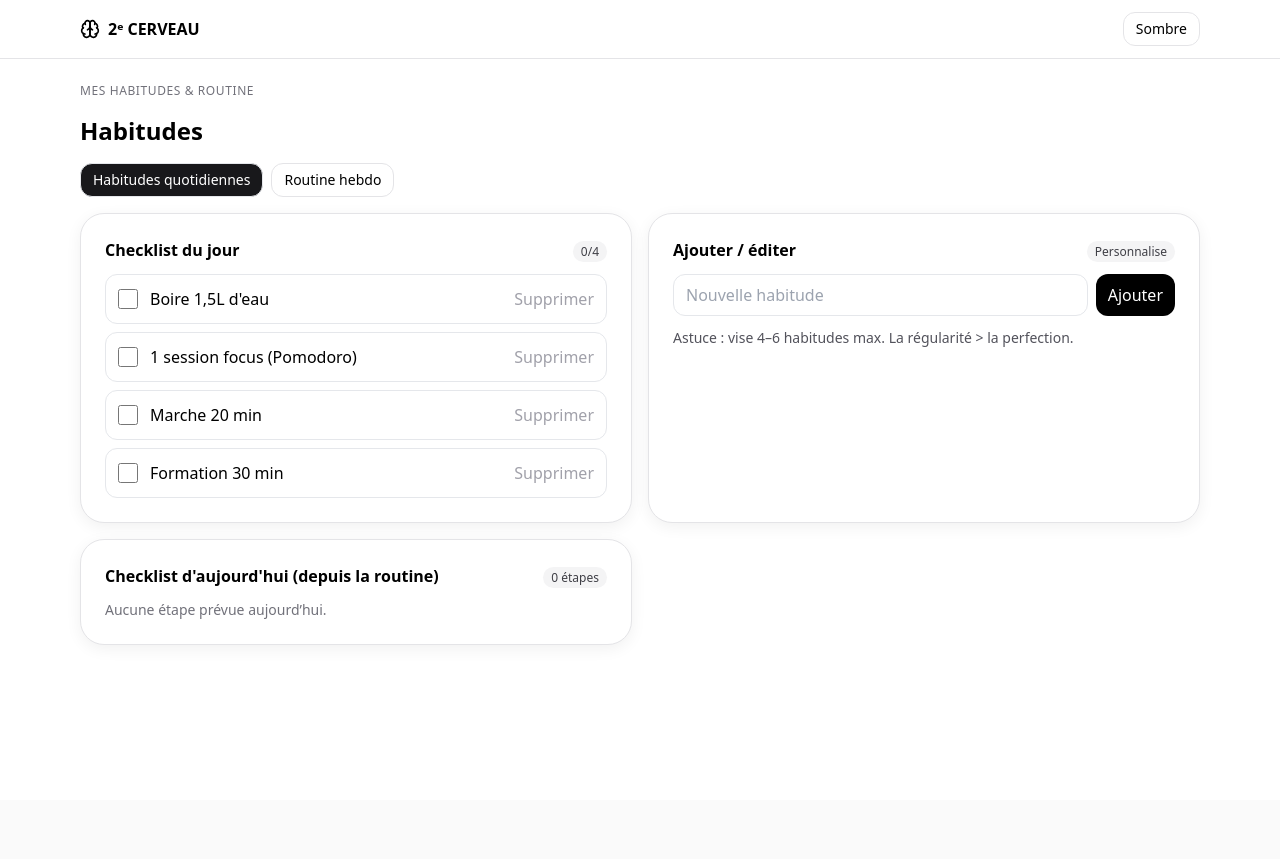
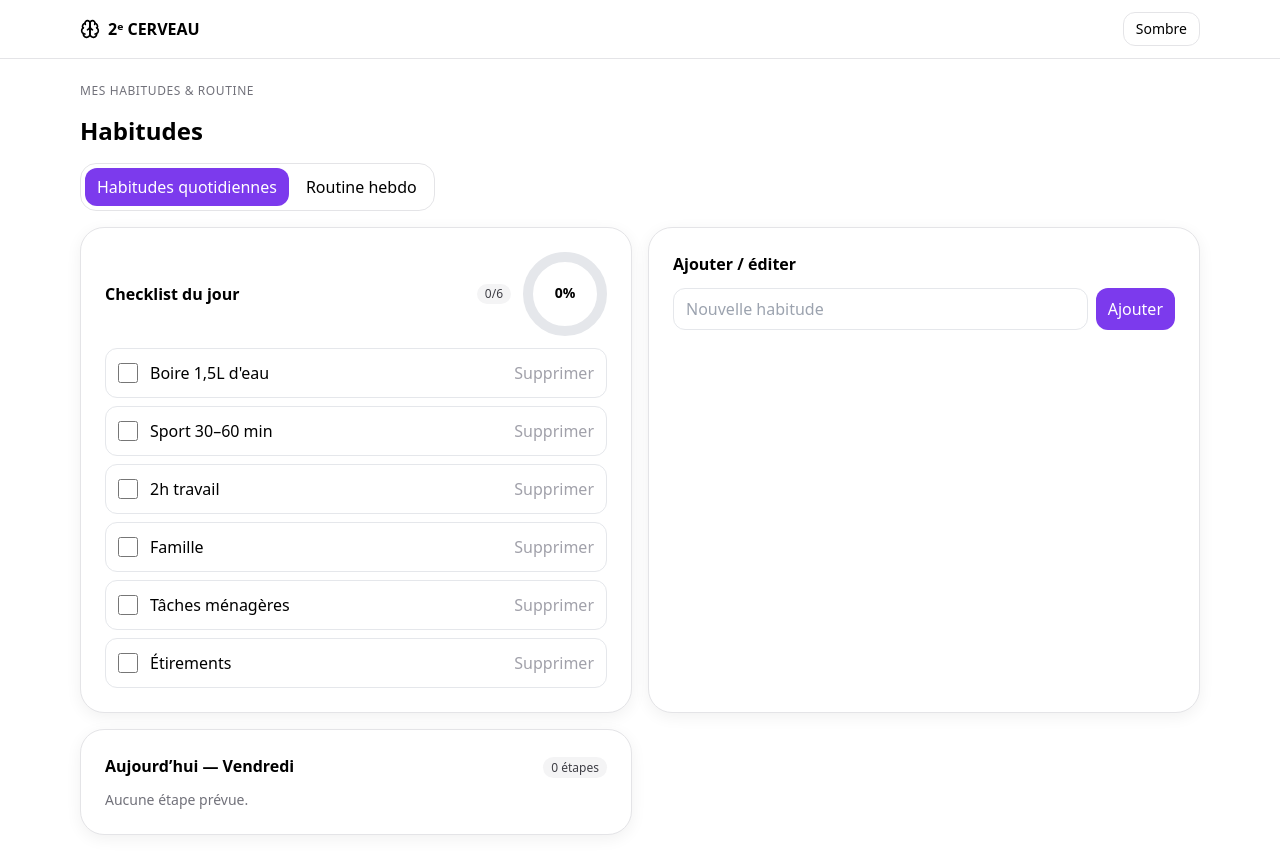
Before and after one commit to PaPyNoVa-84/Routine-Dashboard, a React (Vite) app: page /habits in a window 1280 px wide. Before the commit the page ends 800 px from the top, so only its background shows below. Built offline with nearby package versions, Linux system fonts and the light colour scheme.

Commit message:
Update Habits.jsx

```diff
--- a/src/pages/Habits.jsx
+++ b/src/pages/Habits.jsx
@@ -1,39 +1,33 @@
-import React, { useEffect, useState } from 'react'
+import React, { useEffect, useMemo, useState } from 'react'
 
-// utils localStorage
+/* helpers localStorage */
 const todayKey = () => new Date().toISOString().slice(0,10)
 const load = (k, f) => { try { const v = localStorage.getItem(k); return v ? JSON.parse(v) : f } catch { return f } }
 const save = (k, v) => localStorage.setItem(k, JSON.stringify(v))
 
-// Habitudes par défaut
+/* HABITUDES – ta liste (D1) */
 const defaultHabits = [
   { id:'h_water', name:"Boire 1,5L d'eau" },
-  { id:'h_focus', name:'1 session focus (Pomodoro)' },
-  { id:'h_walk', name:'Marche 20 min' },
-  { id:'h_learning', name:'Formation 30 min' },
+  { id:'h_sport', name:'Sport 30–60 min' },
+  { id:'h_work2h', name:'2h travail' },
+  { id:'h_family', name:'Famille' },
+  { id:'h_house', name:'Tâches ménagères' },
+  { id:'h_stretch', name:'Étirements' },
 ]
 
-// Routine hebdo par défaut (tu ajusteras)
+/* ROUTINE – simple liste avec heures (F1) */
 const defaultTemplate = {
   Mon: [
-    { id:'m1', time:'08:00', text:'Hydratation + routine' },
-    { id:'m2', time:'09:00', text:'Deep Work — Offre/Produit' },
-    { id:'m3', time:'11:15', text:'Créa pub (1 visuel + 1 copy)' },
-    { id:'m4', time:'14:00', text:'Analyse KPI / itérations' },
-    { id:'m5', time:'18:00', text:'Sport / marche' },
+    { id:'mo1', time:'08:00', text:'Hydratation + lumière du jour' },
+    { id:'mo2', time:'09:00', text:'Deep Work — 2h' },
+    { id:'mo3', time:'18:00', text:'Sport / Étirements' },
   ],
-  Tue: [
-    { id:'t1', time:'08:00', text:'Hydratation + marche 10 min' },
-    { id:'t2', time:'09:00', text:'Deep Work — Produit/Pubs' },
-    { id:'t3', time:'11:00', text:'UGC / Créa publicités' },
-    { id:'t4', time:'16:00', text:'Admin / mails' },
-  ],
-  Wed: [], Thu: [], Fri: [], Sat: [], Sun: [],
+  Tue: [], Wed: [], Thu: [], Fri: [], Sat: [], Sun: [],
 }
-
 const wd = ['Sun','Mon','Tue','Wed','Thu','Fri','Sat']
 const wdLabel = { Mon:'Lundi', Tue:'Mardi', Wed:'Mercredi', Thu:'Jeudi', Fri:'Vendredi', Sat:'Samedi', Sun:'Dimanche' }
 
+/* petit bloc section réutilisable */
 function Section({ title, right, children }) {
   return (
     <div className="card p-5 md:p-6">
@@ -46,56 +40,80 @@ function Section({ title, right, children }) {
   )
 }
 
+/* Progress ring (C2) – SVG simple */
+function ProgressRing({ value=0, size=84, stroke=10 }) {
+  const r = (size - stroke) / 2
+  const c = 2 * Math.PI * r
+  const o = c * (1 - Math.min(Math.max(value,0),1))
+  return (
+    <svg width={size} height={size}>
+      <circle cx={size/2} cy={size/2} r={r} stroke="#e5e7eb" className="dark:stroke-zinc-800" strokeWidth={stroke} fill="none"/>
+      <circle cx={size/2} cy={size/2} r={r} stroke="var(--accent)" strokeWidth={stroke} fill="none"
+              className="ring" strokeDasharray={c} strokeDashoffset={o} strokeLinecap="round"/>
+      <text x="50%" y="50%" dominantBaseline="middle" textAnchor="middle" className="text-sm font-semibold">{Math.round(value*100)}%</text>
+    </svg>
+  )
+}
+
 export default function Habits(){
-  // Onglets
   const [tab, setTab] = useState('daily') // daily | week
 
-  // Habitudes quotidiennes
+  /* Habitudes (D1) */
   const [habits, setHabits] = useState(()=> load('habits:list', defaultHabits))
   const [done, setDone] = useState(()=> load('habits:done:'+todayKey(), {}))
   const [newHabit, setNewHabit] = useState('')
   useEffect(()=> save('habits:list', habits), [habits])
   useEffect(()=> save('habits:done:'+todayKey(), done), [done])
-  const toggleHabit = (id)=> setDone(d => ({ ...d, [id]: !d[id] }))
+  const toggleHabit = id => setDone(d => ({ ...d, [id]: !d[id] }))
   const addHabit = ()=>{
-    if(!newHabit.trim()) return
-    setHabits(h => [...h, { id: crypto.randomUUID(), name: newHabit.trim() }])
-    setNewHabit('')
+    const n = newHabit.trim(); if(!n) return
+    setHabits(h => [...h, { id: crypto.randomUUID(), name:n }]); setNewHabit('')
   }
-  const removeHabit = (id)=> setHabits(h => h.filter(x => x.id !== id))
-  const doneCount = Object.values(done).filter(Boolean).length
+  const removeHabit = id => setHabits(h => h.filter(x => x.id!==id))
+  const progress = useMemo(()=> habits.length ? Object.values(done).filter(Boolean).length / habits.length : 0, [done, habits])
 
-  // Routine hebdo
+  /* Routine (F1 / G1 / H1) */
   const [tmpl, setTmpl] = useState(()=> load('routine:template', defaultTemplate))
   useEffect(()=> save('routine:template', tmpl), [tmpl])
   const todayWd = wd[new Date().getDay()]
   const [currentDay, setCurrentDay] = useState(todayWd)
-  const addStep = (day)=> setTmpl(t => ({ ...t, [day]: [...(t[day]||[]), { id: crypto.randomUUID(), time:'09:00', text:'Nouvelle étape' }] }))
-  const rmStep = (day, id)=> setTmpl(t => ({ ...t, [day]: (t[day]||[]).filter(x => x.id !== id) }))
-  const updStep = (day, id, patch)=> setTmpl(t => ({ ...t, [day]: (t[day]||[]).map(x => x.id===id ? { ...x, ...patch } : x) }))
-
-  // Checklist d'aujourd'hui basée sur la routine du jour
+  const addStep = day => setTmpl(t => ({ ...t, [day]: [...(t[day]||[]), { id:crypto.randomUUID(), time:'09:00', text:'Nouvelle étape' }] }))
+  const rmStep = (day,id) => setTmpl(t => ({ ...t, [day]: (t[day]||[]).filter(x => x.id!==id) }))
+  const updStep = (day,id,patch) => setTmpl(t => ({ ...t, [day]: (t[day]||[]).map(x => x.id===id ? { ...x, ...patch } : x) }))
   const [todayCheck, setTodayCheck] = useState(()=> load('routine:done:'+todayKey(), {}))
   useEffect(()=> save('routine:done:'+todayKey(), todayCheck), [todayCheck])
   const todayList = (tmpl[todayWd]||[]).sort((a,b)=> a.time.localeCompare(b.time))
 
   return (
     <div className="container py-6 space-y-4">
-      <div className="text-xs text-zinc-500 mb-1 uppercase tracking-wider">Mes habitudes & routine</div>
-      <h1 className="text-2xl font-bold mb-2">Habitudes</h1>
+      <div className="text-xs text-zinc-500 uppercase tracking-wider">Mes habitudes & routine</div>
+      <h1 className="text-2xl font-bold">Habitudes</h1>
 
-      {/* Onglets */}
-      <div className="flex gap-2 text-sm mb-2">
-        <button onClick={()=>setTab('daily')} className={`px-3 py-1.5 rounded-xl border ${tab==='daily' ? 'bg-zinc-900 text-white dark:bg-white dark:text-black' : 'border-zinc-200 dark:border-zinc-800'}`}>Habitudes quotidiennes</button>
-        <button onClick={()=>setTab('week')}  className={`px-3 py-1.5 rounded-xl border ${tab==='week'  ? 'bg-zinc-900 text-white dark:bg-white dark:text-black' : 'border-zinc-200 dark:border-zinc-800'}`}>Routine hebdo</button>
+      {/* Onglets sticky (K1) */}
+      <div className="sticky-tabs mt-2">
+        <div className="sticky-tabs-inner inline-flex gap-1">
+          <button onClick={()=>setTab('daily')}  className={`px-3 py-1.5 rounded-xl ${tab==='daily' ? 'text-white' : 'border border-transparent'}`} style={tab==='daily'?{background:'var(--accent)'}:{}} >
+            Habitudes quotidiennes
+          </button>
+          <button onClick={()=>setTab('week')} className={`px-3 py-1.5 rounded-xl ${tab==='week' ? 'text-white' : 'border border-transparent'}`} style={tab==='week'?{background:'var(--accent)'}:{}} >
+            Routine hebdo
+          </button>
+        </div>
       </div>
 
       {tab==='daily' && (
         <div className="grid md:grid-cols-2 gap-4">
-          <Section title="Checklist du jour" right={<span className="badge">{doneCount}/{habits.length}</span>}>
+          {/* Checklist + progress ring (C2) */}
+          <Section
+            title="Checklist du jour"
+            right={<div className="flex items-center gap-3">
+              <span className="badge">{Object.values(done).filter(Boolean).length}/{habits.length}</span>
+              <ProgressRing value={progress}/>
+            </div>}
+          >
             <div className="space-y-2">
               {habits.map(h => (
-                <label key={h.id} className="flex items-center justify-between rounded-xl border p-3 dark:border-zinc-800">
+                <label key={h.id} className="flex items-center justify-between rounded-xl border p-3 dark:border-zinc-800 hover:shadow">
                   <div className="flex items-center gap-3">
                     <input type="checkbox" className="h-5 w-5" checked={!!done[h.id]} onChange={()=>toggleHabit(h.id)} />
                     <span>{h.name}</span>
@@ -107,26 +125,26 @@ export default function Habits(){
             </div>
           </Section>
 
-          <Section title="Ajouter / éditer" right={<span className="badge">Personnalise</span>}>
-            <div className="flex gap-2 mb-3">
-              <input value={newHabit} onChange={e=>setNewHabit(e.target.value)} placeholder="Nouvelle habitude" className="border rounded-xl px-3 py-2 w-full" />
-              <button onClick={addHabit} className="px-3 py-2 rounded-xl bg-black text-white dark:bg-white dark:text-black">Ajouter</button>
+          {/* Ajout rapide */}
+          <Section title="Ajouter / éditer">
+            <div className="flex gap-2">
+              <input value={newHabit} onChange={e=>setNewHabit(e.target.value)} placeholder="Nouvelle habitude"
+                     className="border rounded-xl px-3 py-2 w-full dark:border-zinc-800"/>
+              <button onClick={addHabit} className="btn-accent">Ajouter</button>
             </div>
-            <p className="text-sm text-zinc-600 dark:text-zinc-300">Astuce : vise 4–6 habitudes max. La régularité > la perfection.</p>
           </Section>
 
-          <Section title="Checklist d'aujourd'hui (depuis la routine)" right={<span className="badge">{todayList.length} étapes</span>}>
+          {/* Checklist générée depuis la routine du jour (H1) */}
+          <Section title={`Aujourd’hui — ${wdLabel[todayWd]}`} right={<span className="badge">{todayList.length} étapes</span>}>
             <div className="space-y-2">
               {todayList.map(it => (
-                <label key={it.id} className="flex items-center justify-between rounded-xl border p-3 dark:border-zinc-800">
-                  <div className="flex items-center gap-3">
-                    <input type="checkbox" className="h-5 w-5" checked={!!todayCheck[it.id]} onChange={()=> setTodayCheck(s=> ({...s, [it.id]: !s[it.id]})) } />
-                    <span className="font-medium tabular-nums">{it.time}</span>
-                    <span>{it.text}</span>
-                  </div>
+                <label key={it.id} className="flex items-center gap-3 rounded-xl border p-3 dark:border-zinc-800">
+                  <input type="checkbox" className="h-5 w-5" checked={!!todayCheck[it.id]} onChange={()=>setTodayCheck(s=>({...s, [it.id]: !s[it.id]}))}/>
+                  <span className="font-medium tabular-nums">{it.time}</span>
+                  <span>{it.text}</span>
                 </label>
               ))}
-              {todayList.length===0 && <div className="text-sm text-zinc-500">Aucune étape prévue aujourd’hui.</div>}
+              {todayList.length===0 && <div className="text-sm text-zinc-500">Aucune étape prévue.</div>}
             </div>
           </Section>
         </div>
@@ -136,45 +154,26 @@ export default function Habits(){
         <div className="space-y-4">
           <div className="flex flex-wrap gap-2">
             {['Mon','Tue','Wed','Thu','Fri','Sat','Sun'].map(d => (
-              <button key={d} onClick={()=>setCurrentDay(d)} className={`px-3 py-1.5 rounded-xl border ${currentDay===d ? 'bg-zinc-900 text-white dark:bg-white dark:text-black' : 'border-zinc-200 dark:border-zinc-800'}`}>{wdLabel[d]}</button>
+              <button key={d} onClick={()=>setCurrentDay(d)}
+                className={`px-3 py-1.5 rounded-xl border ${currentDay===d?'text-white':''}`}
+                style={currentDay===d?{background:'var(--accent)'}:{}} >
+                {wdLabel[d]}
+              </button>
             ))}
           </div>
 
-          <Section title={`Routine — ${wdLabel[currentDay]}`} right={<button onClick={()=>addStep(currentDay)} className="px-3 py-1.5 rounded-xl border border-zinc-200 dark:border-zinc-800">+ Étape</button>}>
+          <Section title={`Routine — ${wdLabel[currentDay]}`} right={
+            <button onClick={()=>addStep(currentDay)} className="px-3 py-1.5 rounded-xl border border-zinc-200 dark:border-zinc-800">+ Étape</button>
+          }>
             <div className="space-y-2">
-              {(tmpl[currentDay]||[]).sort((a,b)=> a.time.localeCompare(b.time)).map(it => (
+              {(tmpl[currentDay]||[]).sort((a,b)=>a.time.localeCompare(b.time)).map(it => (
                 <div key={it.id} className="flex items-center gap-2 border rounded-xl p-2 dark:border-zinc-800">
-                  <input type="time" value={it.time} onChange={e=>updStep(currentDay, it.id, { time: e.target.value })} className="border rounded-xl px-2 py-1" />
-                  <input value={it.text} onChange={e=>updStep(currentDay, it.id, { text: e.target.value })} className="border rounded-xl px-3 py-1 w-full" />
+                  <input type="time" value={it.time} onChange={e=>updStep(currentDay, it.id, { time:e.target.value })} className="border rounded-xl px-2 py-1 dark:border-zinc-800"/>
+                  <input value={it.text} onChange={e=>updStep(currentDay, it.id, { text:e.target.value })} className="border rounded-xl px-3 py-1 w-full dark:border-zinc-800"/>
                   <button onClick={()=>rmStep(currentDay, it.id)} className="px-2 py-1 rounded-xl border border-zinc-200 dark:border-zinc-800">Suppr</button>
                 </div>
               ))}
               {(!tmpl[currentDay] || tmpl[currentDay].length===0) && <div className="text-sm text-zinc-500">Aucune étape — ajoute ta première avec “+ Étape”.</div>}
-            </div>
-          </Section>
-
-          <Section title="Exporter / Importer" right={<span className="badge">Sauvegarde</span>}>
-            <div className="flex flex-wrap gap-2 text-sm">
-              <button
-                onClick={()=>{
-                  const data = { habits, tmpl }
-                  const blob = new Blob([JSON.stringify(data,null,2)], { type:'application/json' })
-                  const url = URL.createObjectURL(blob)
-                  const a = document.createElement('a'); a.href = url; a.download = 'habitudes-routine.json'; a.click(); URL.revokeObjectURL(url)
-                }}
-                className="px-3 py-1.5 rounded-xl border border-zinc-200 dark:border-zinc-800"
-              >Exporter</button>
-              <label className="px-3 py-1.5 rounded-xl border border-zinc-200 dark:border-zinc-800 cursor-pointer">
-                Importer
-                <input type="file" accept="application/json" className="hidden" onChange={async (e)=>{
-                  const f=e.target.files?.[0]; if(!f) return;
-                  try {
-                    const txt = await f.text(); const j = JSON.parse(txt)
-                    if(j.habits) setHabits(j.habits)
-                    if(j.tmpl) setTmpl(j.tmpl)
-                  } catch { alert('Fichier invalide') }
-                }}/>
-              </label>
             </div>
           </Section>
         </div>
```
